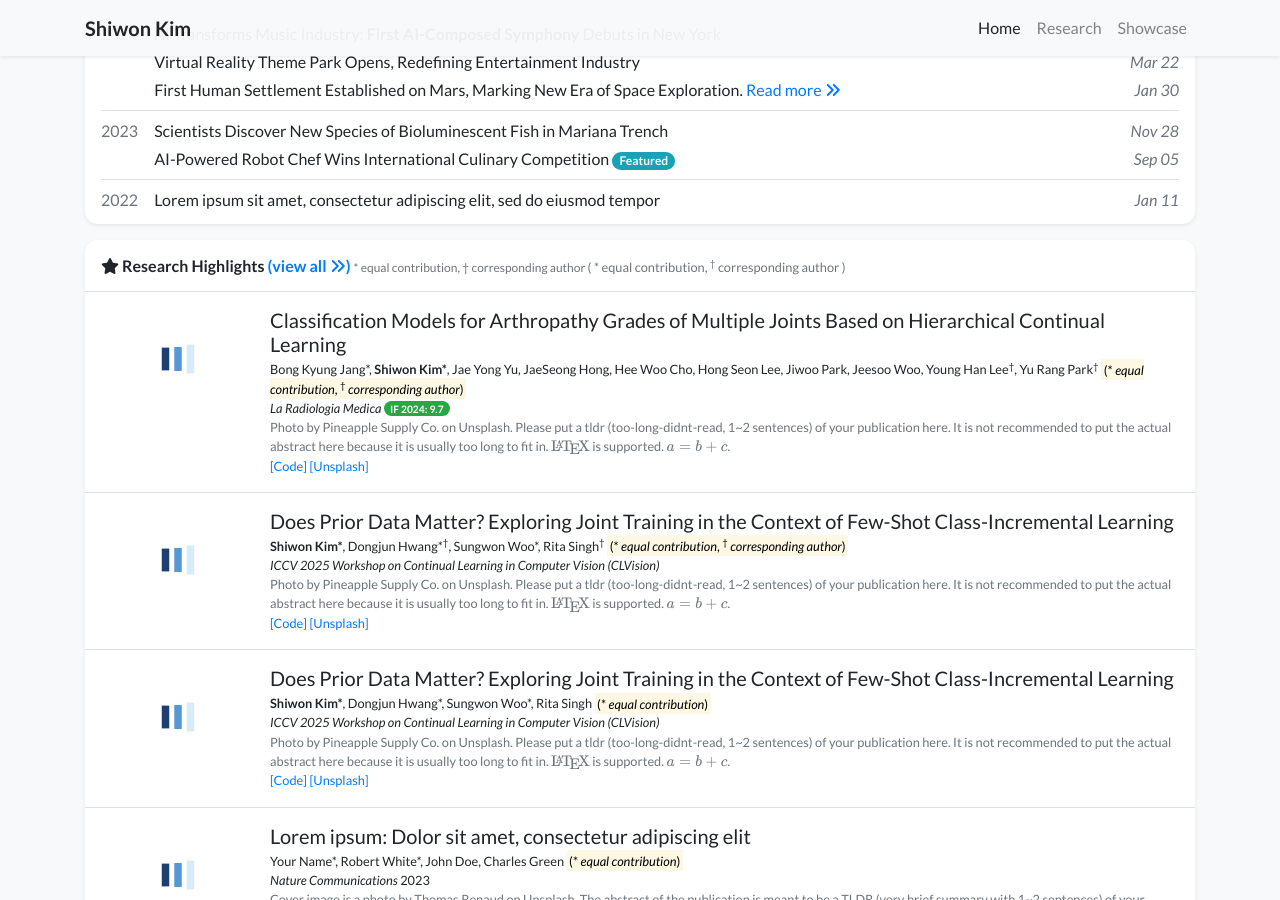
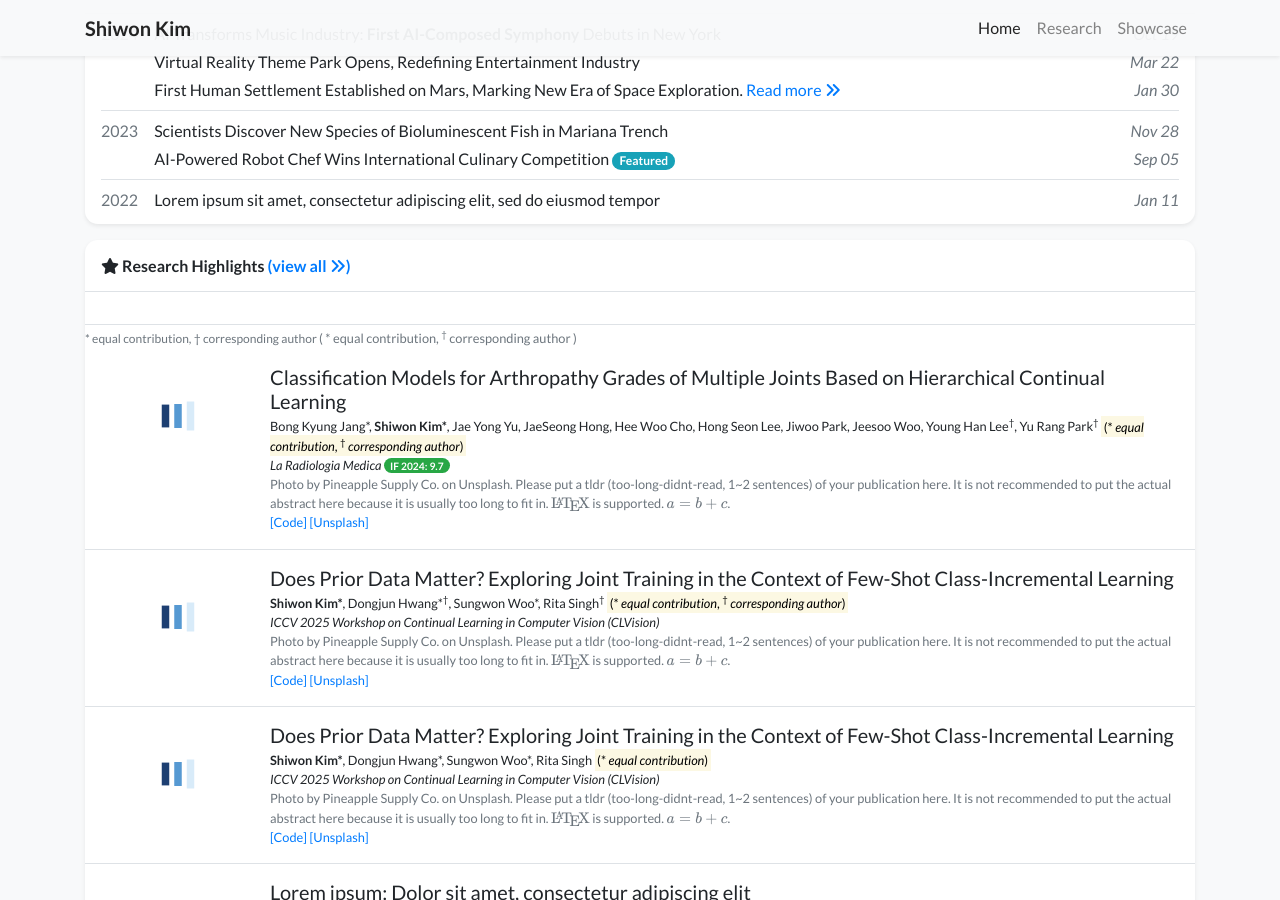
Before and after one commit to shiwonkim/shiwonkim.github.io, a Jekyll site: the page built from index.html, in a window 1280 px wide and 900 px high, scrolled down 852 px. Built offline with Jekyll 4.4.1, drawn with Linux system fonts in a browser that asks for light colours; nearby versions of some CDN libraries; a style sheet for code colours, icons or effects is not loaded.

Commit message:
edit profile

```diff
--- a/_includes/widgets/publication_card.html
+++ b/_includes/widgets/publication_card.html
@@ -3,6 +3,8 @@
     <h6 class="border-bottom border-gray p-3 mb-0">
         {% if include.title %}{{ include.title }}{% else %}<i class="fas fa-star"></i> Selected Recent Publications{% endif %}
         <a href="{{ 'publications' | relative_url }}">(view all <i class="fas fa-angle-double-right"></i>)</a>
+    </h6>
+    <h6 class="border-bottom border-gray p-3 mb-0 text-right"></h6>
         <small class="text-muted" style="font-size: 0.75em;">
             * equal contribution, † corresponding author
         </small>
```
